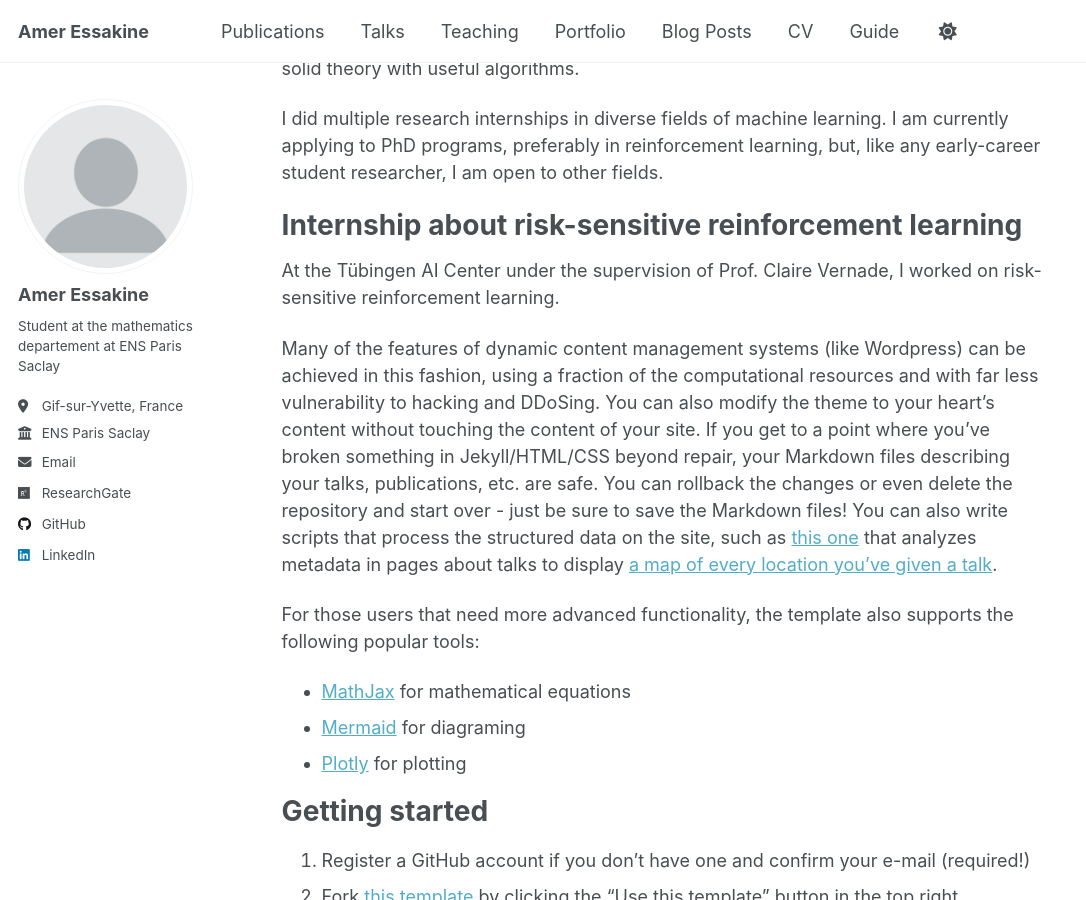
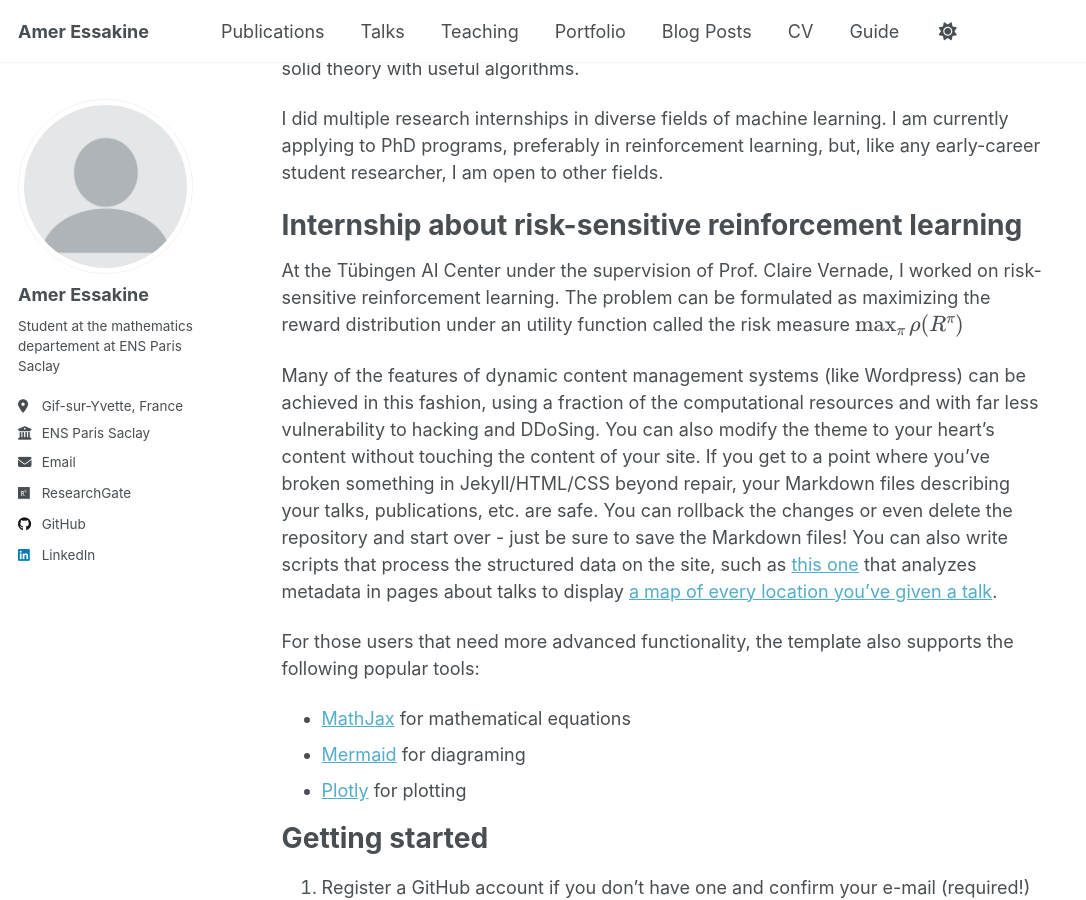
Before and after one commit to aessakine/aessakine.github.io, a Jekyll site: the page built from _pages/about.md, in a window 1280 px wide and 900 px high, scrolled down 326 px. Shown: the whole window, without its empty margins (0-1086 px from the left). Built offline with Jekyll 4.4.1, drawn with Linux system fonts in a browser that asks for light colours; a script that is not in the unit is left out.

Commit message:
Update about.md

```diff
--- a/_pages/about.md
+++ b/_pages/about.md
@@ -17,7 +17,8 @@ I did multiple research internships in diverse fields of machine learning. I am
 
 Internship about risk-sensitive reinforcement learning
 ======
-At the Tübingen AI Center under the supervision of Prof. Claire Vernade, I worked on risk-sensitive reinforcement learning.
+At the Tübingen AI Center under the supervision of Prof. Claire Vernade, I worked on risk-sensitive reinforcement learning. The problem can be formulated as maximizing the reward distribution under an utility function called the risk measure
+$$\max_{\pi} \rho(R^\pi)$$
 
 Many of the features of dynamic content management systems (like Wordpress) can be achieved in this fashion, using a fraction of the computational resources and with far less vulnerability to hacking and DDoSing. You can also modify the theme to your heart's content without touching the content of your site. If you get to a point where you've broken something in Jekyll/HTML/CSS beyond repair, your Markdown files describing your talks, publications, etc. are safe. You can rollback the changes or even delete the repository and start over - just be sure to save the Markdown files! You can also write scripts that process the structured data on the site, such as [this one](https://github.com/academicpages/academicpages.github.io/blob/master/talkmap.ipynb) that analyzes metadata in pages about talks to display [a map of every location you've given a talk](https://academicpages.github.io/talkmap.html).
 
```
